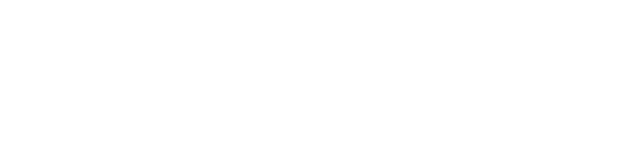
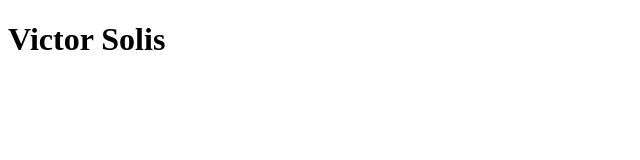
Before and after one commit to Vickthor3T/proyect_cohorte21, a plain HTML site: page index.html in a window 1280 px wide. Shown: the whole page, without its empty margins (0-640 px from the left). Drawn offline with Linux system fonts and the light colour scheme.

Commit message:
Add name in to the index.html

```diff
--- a/index.html
+++ b/index.html
@@ -8,7 +8,7 @@
 </head>
 
 <body>
-
+    <h1>Victor Solis</h1>
 </body>
 
 </html>
```
